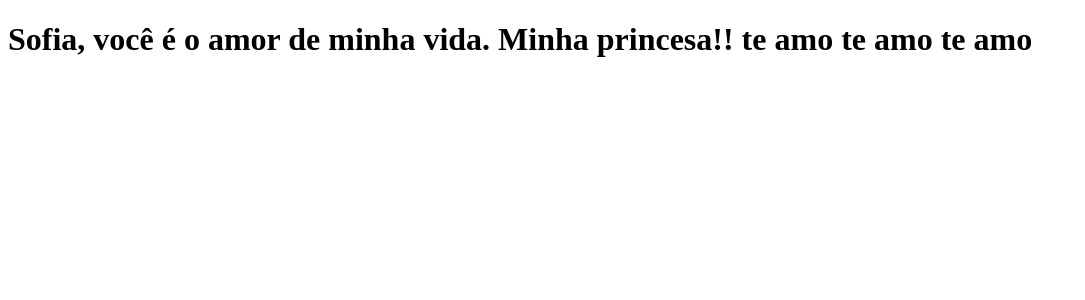
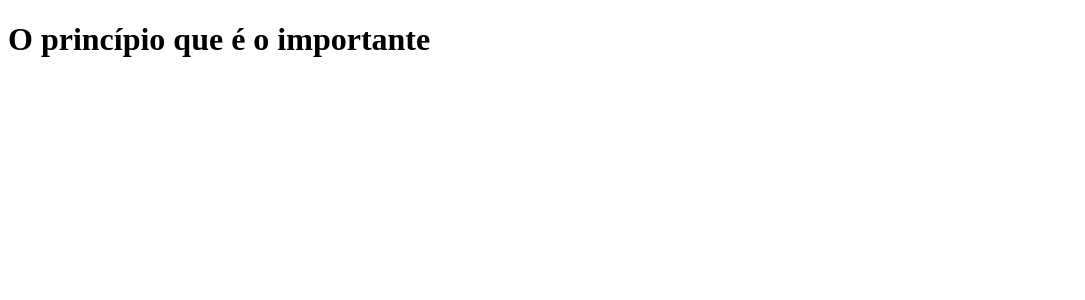
Before and after one commit to Pedro-Duran/clone-tabnews, a Next.js app: page / in a window 1280 px wide. Shown: the top 300 px of the page, without its empty margins (0-1085 px from the left). Built offline with nearby package versions, Linux system fonts and the light colour scheme.

Commit message:
add services scripts

```diff
--- a/infra/compose.yaml
+++ b/infra/compose.yaml
@@ -2,6 +2,6 @@ services:
   database:
     image: "postgres:16.0-alpine3.18"
     env_file:
-      - ../.env
+      - ../.env.development
     ports:
       - "5432:5432"
--- /dev/null
+++ b/jsconfig.json
@@ -0,0 +1,5 @@
+{
+  "compilerOptions": {
+    "baseUrl": "."
+  }
+}
--- a/package.json
+++ b/package.json
@@ -5,6 +5,9 @@
   "main": "index.js",
   "scripts": {
     "dev": "next dev",
+    "services:up": "docker compose -f infra/compose.yaml up -d",
+    "services:stop": "docker compose -f infra/compose.yaml stop",
+    "services:down": "docker compose -f infra/compose.yaml down",
     "lint:check": "prettier --check .",
     "lint:fix": "prettier --write .",
     "test": "jest",
--- a/pages/api/v1/status/index.js
+++ b/pages/api/v1/status/index.js
@@ -1,4 +1,4 @@
-import database from "../../../../infra/database";
+import database from "infra/database";
 
 async function status(request, response) {
   console.log(database);
--- a/pages/index.js
+++ b/pages/index.js
@@ -1,10 +1,5 @@
 function Home() {
-  return (
-    <h1>
-      {" "}
-      Sofia, você é o amor de minha vida. Minha princesa!! te amo te amo te amo
-    </h1>
-  );
+  return <h1> O princípio que é o importante</h1>;
 }
 
 export default Home;
```
Also changed, not shown: 2 other files (tests, documents, lock files or other folders).
